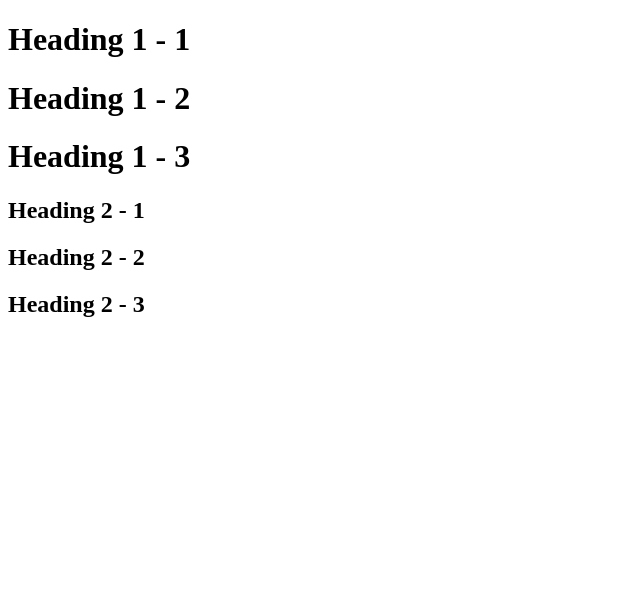
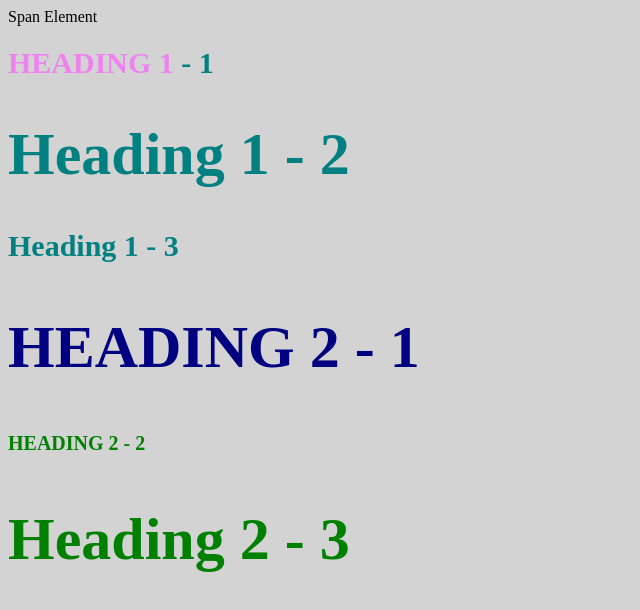
Before and after one commit to ShytasticGamer/cartoon-hero, a plain HTML site: page style-test.html in a window 1280 px wide. Shown: the whole page, without its empty margins (0-640 px from the left). Drawn offline with Linux system fonts and the light colour scheme.

Commit message:
created css page n file

```diff
--- /dev/null
+++ b/css/test.css
@@ -0,0 +1,26 @@
+body{
+	background-color: lightgray;
+}
+h1{
+	font-size: 30px;
+	color: teal;
+}
+h2{
+	color: red;
+	font-size: 20px;
+}
+h2{
+	Color: green;
+}
+.big{
+	font-size: 60px;
+}
+.uppercase{
+	text-transform: uppercase;
+}
+.big.uppercase{
+	color: navy;
+}
+h1 span{
+	color: violet;
+}
--- a/style-test.html
+++ b/style-test.html
@@ -1,16 +1,16 @@
 <!DOCTYPE html>
 <html>
 <head>
-	<meta charset="utf-8">
-	<meta name="viewport" content="width=device-width, initial-scale=1">
-	<title>style test</title>
+	<title>Style test</title>
+	<link rel="stylesheet" type="text/css" href="css/test.css">
 </head>
 <body>
-	<h1>Heading 1 - 1</h1>
-	<h1>Heading 1 - 2</h1>
+	<span>Span Element</span>
+	<h1 class="uppercase"><span>Heading 1</span> - 1</h1>
+	<h1 class="big">Heading 1 - 2</h1>
 	<h1>Heading 1 - 3</h1>
-	<h2>Heading 2 - 1</h2>
-	<h2>Heading 2 - 2</h2>
-	<h2>Heading 2 - 3</h2>
+	<h2 class="big uppercase">Heading 2 - 1</h2>
+	<h2 class="uppercase">Heading 2 - 2</h2>
+	<h2 class="big">Heading 2 - 3</h2>
 </body>
 </html>
```
